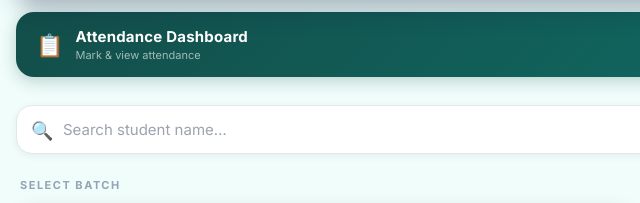
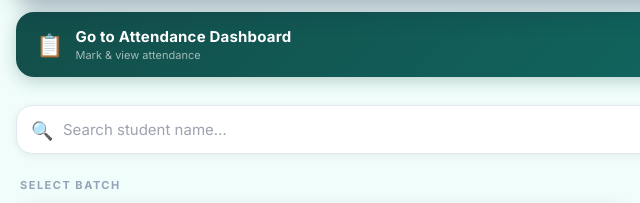
Before and after one commit to physics4noobs/Results, a plain HTML site: page index.html in a window 1280 px wide. Shown: the part 181-384 px from the top of the page, 0-640 px from the left. Drawn offline with Linux system fonts and the light colour scheme.

Commit message:
Update cross-link button labels to "Go to ..." phrasing
Co-Authored-By: Claude Sonnet 4.6 <noreply@anthropic.com>

```diff
--- a/index.html
+++ b/index.html
@@ -237,7 +237,7 @@
     <div style="display:flex;align-items:center;gap:12px;">
       <span style="font-size:22px;">📋</span>
       <div>
-        <div style="color:white;font-weight:700;font-size:15px;letter-spacing:0.2px;">Attendance Dashboard</div>
+        <div style="color:white;font-weight:700;font-size:15px;letter-spacing:0.2px;">Go to Attendance Dashboard</div>
         <div style="color:rgba(255,255,255,0.6);font-size:11px;margin-top:2px;">Mark &amp; view attendance</div>
       </div>
     </div>
```
